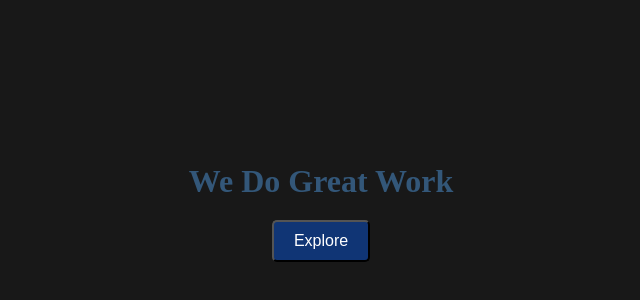
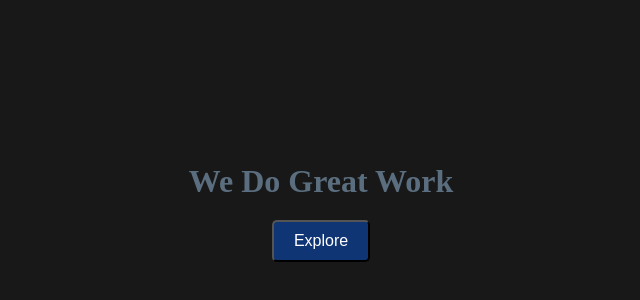
Before and after one commit to SURENDRA-SINGH-SHEKHAWAT/my-first-repo, a plain HTML site: page index.html in a window 1280 px wide. Shown: the part 188-488 px from the top of the page, without its empty margins (319-959 px from the left). Drawn offline with Linux system fonts and the light colour scheme.

Commit message:
Seven commit

```diff
--- a/style.css
+++ b/style.css
@@ -17,7 +17,7 @@ body{
     background: #181818;
 }
 h1{
-    color: rgb(51, 87, 121);
+    color: rgb(91, 110, 127);
 }
 button{
     padding: 10px 20px ;
```
